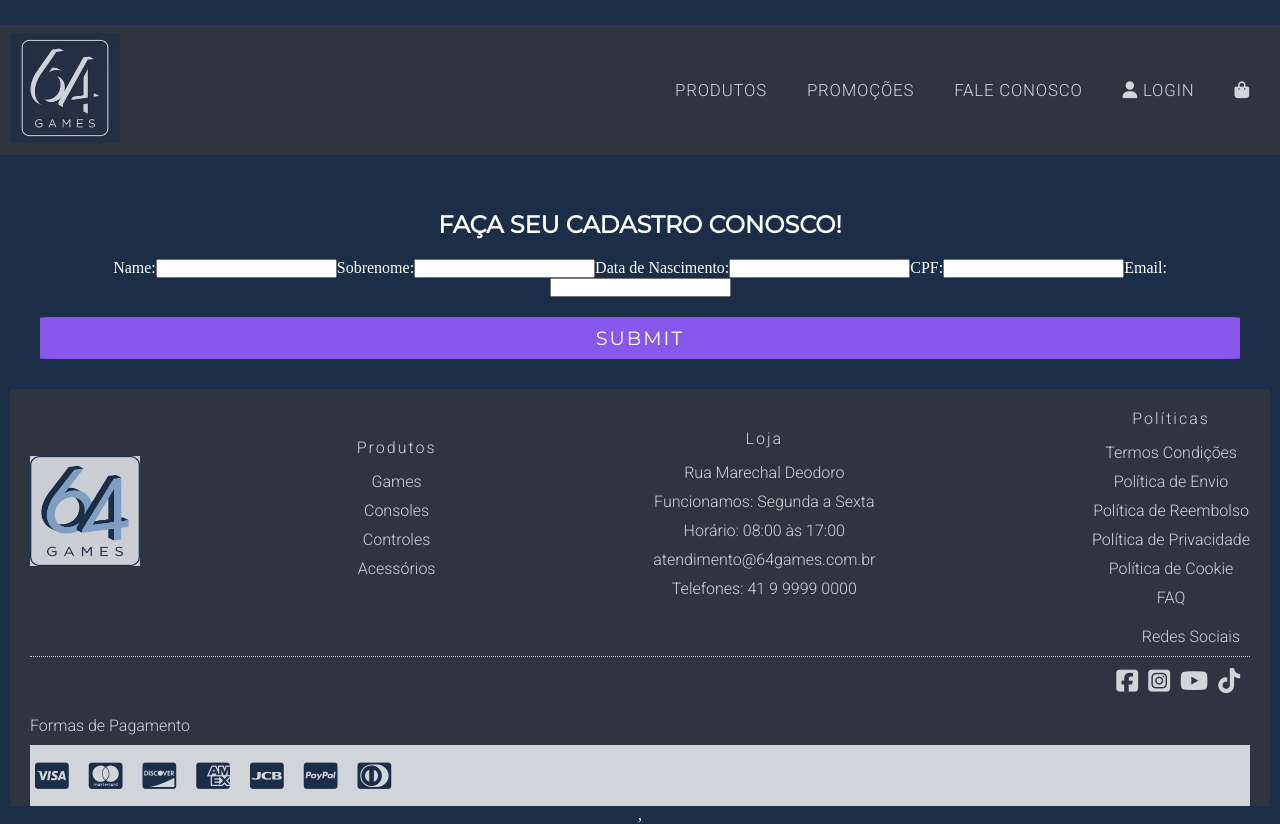
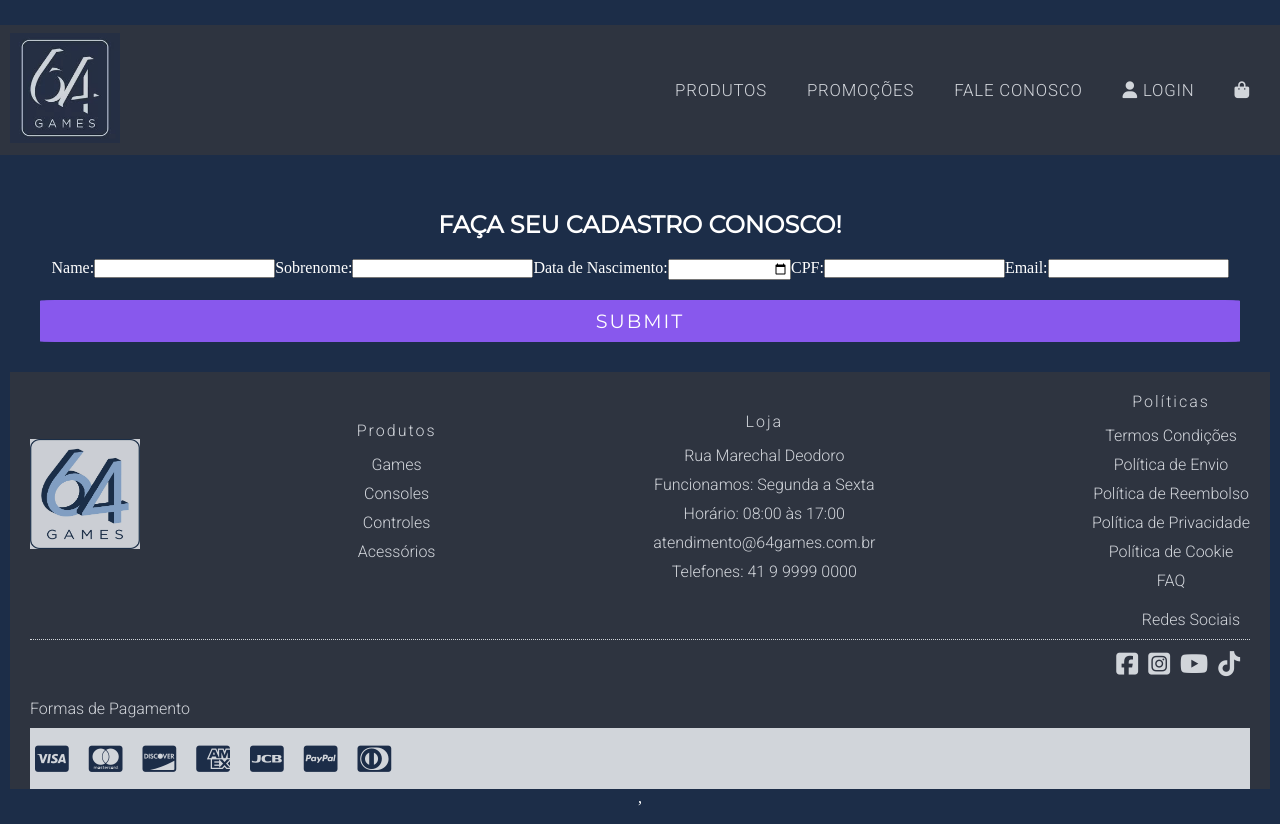
Before and after one commit to Projeto-Integrador-D-House/Loja-Virtual, a React (Vite) app: page /cadastroValidacao in a window 1280 px wide. Built offline with nearby package versions, Linux system fonts and the light colour scheme.

Commit message:
correção do erro de validação de data

```diff
--- a/front-end/src/pages/CadastroValidação.jsx
+++ b/front-end/src/pages/CadastroValidação.jsx
@@ -6,12 +6,12 @@ import '/public/style/cadastro.css'
 
 function CadastroValidação() {
 
-    const navigate = useNavigate()
+    const navigate = useNavigate();
 
     const formik = useFormik({
         initialValues: {
             nome:"",
-            sobronome:"",
+            sobrenome:"",
             dataNascimento:"",
             cpf:"",
             email:"",
@@ -19,9 +19,9 @@ function CadastroValidação() {
 
         validationSchema: yup.object({
             nome:yup.string().required("Campo obrigatório"),
-            sobronome:yup.string().required("Campo obrigatório"),
-            dataNascimento:yup.number().required("Campo obrigatório"),
-            cpf:yup.number("").integer().positive().required("Campo Obrigatório"),
+            sobrenome:yup.string().required("Campo obrigatório"),
+            dataNascimento:yup.date().required("Campo obrigatório"),
+            cpf:yup.string().required("Campo Obrigatório"),
             email:yup.string().email("E-mail inválido").required("O campo é obrigatório"),
 
         }),
@@ -44,7 +44,7 @@ function CadastroValidação() {
          type="text"
          onChange={formik.handleChange}
          onBlur={formik.handleBlur}
-         value={formik.values.firstName}
+         value={formik.values.name}
        />
        {formik.touched.nome && formik.errors.nome ? (
          <div>{formik.errors.nome}</div>
@@ -57,9 +57,9 @@ function CadastroValidação() {
          type="text"
          onChange={formik.handleChange}
          onBlur={formik.handleBlur}
-         value={formik.values.lastName}
+         value={formik.values.sobrenome}
        />
-       {formik.touched.sobrenome && formik.errors.lastName ? (
+       {formik.touched.sobrenome && formik.errors.sobrenome ? (
          <div>{formik.errors.sobrenome}</div>
        ) : null}
 
@@ -68,10 +68,10 @@ function CadastroValidação() {
        <input
          id="dataNascimento"
          name="dataNascimento"
-         type="dataNascimento"
+         type="date"
          onChange={formik.handleChange}
          onBlur={formik.handleBlur}
-         value={formik.values.email}
+         value={formik.values.dataNascimento}
        />
        {formik.touched.dataNascimento && formik.errors.dataNascimento ? (
          <div>{formik.errors.dataNascimento}</div>
@@ -81,10 +81,10 @@ function CadastroValidação() {
        <input
          id="cpf"
          name="cpf"
-         type="cpf"
+         type="string"
          onChange={formik.handleChange}
          onBlur={formik.handleBlur}
-         value={formik.values.email}
+         value={formik.values.cpf}
        />
        {formik.touched.cpf && formik.errors.cpf? (
          <div>{formik.errors.cpf}</div>
```
